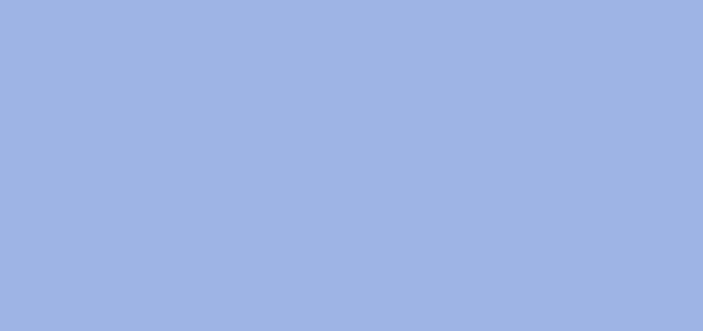
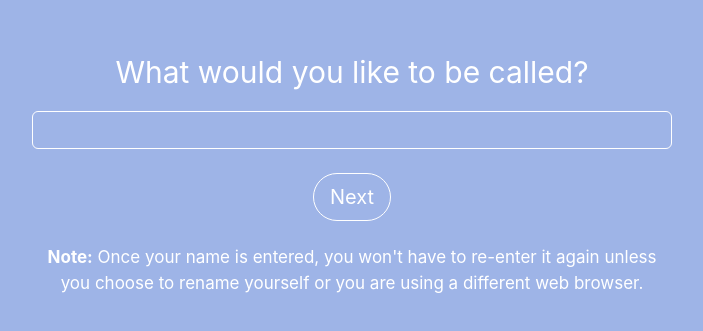
Before and after one commit to jsxNeko/daily-motivation, a React (Create React App) app: page /get-started in a window 1280 px wide. Before the commit this address had no page. Shown: the part 219-550 px from the top of the page, without its empty margins (288-991 px from the left). Built offline with nearby package versions, Linux system fonts and the light colour scheme.

Commit message:
Create user information screen

```diff
--- a/src/App.js
+++ b/src/App.js
@@ -1,5 +1,6 @@
 import './App.css';
-import Introduction from './components/Introduction.js';
+import Introduction from './components/Introduction';
+import UserInformation from './components/UserInformation';
 import { BrowserRouter, Routes, Route } from "react-router-dom";
 
 function App() {
@@ -8,6 +9,7 @@ function App() {
       <div className="App">
         <Routes>
           <Route index element={<Introduction/>}/>
+          <Route path="get-started" element={<UserInformation/>}/>
         </Routes>
       </div>
     </BrowserRouter>
--- a/src/components/Introduction.js
+++ b/src/components/Introduction.js
@@ -1,5 +1,5 @@
 import '../css/Introduction.css';
-import { useNavigate, Link } from 'react-router-dom';
+import { useNavigate } from 'react-router-dom';
 
 const Introduction = () => {
 	const navigate = useNavigate();
@@ -14,7 +14,7 @@ const Introduction = () => {
 			<div id="third-intro">Let's get you motivated to continue your day.</div>
 			<div id="fourth-intro">
 				<p>Start by telling me a little about how you are feeling right now.</p>
-				<button className="btn btn-lg btn-continue-introduction rounded-5">Continue</button>
+				<button className="btn btn-lg btn-continue-introduction rounded-5" onClick={() => navigate('get-started')}>Continue</button>
 			</div>
 		</section>
 	);
--- /dev/null
+++ b/src/components/UserInformation.js
@@ -0,0 +1,50 @@
+import '../css/UserInformation.css';
+import { useState } from 'react';
+import { useNavigate } from 'react-router-dom';
+
+const UserInformation = () => {
+	// Check if user already has a username entered previously
+	// If not then give a empty name until user enters a value
+	const [ name, setName ] = useState(localStorage.getItem('username') ?
+							JSON.parse(localStorage.getItem('username')) :
+							'');
+
+	const saveName = (e) => {
+		// Prevent button submit from refreshing page
+		e.preventDefault();
+
+		// Set user's username to localStorage
+		localStorage.setItem('username', JSON.stringify(name));
+
+		// Navigate to next page
+	};
+
+	return(
+		<section className="userInformationSection">
+			<form>
+				<div>
+					<label htmlFor="name">What would you like to be called?</label>
+					<input
+					className="form-control mt-3"
+					id="name"
+					type="text"
+					value={name}
+					onChange={(e) => setName(e.target.value)}
+					/>
+				</div>
+				<div>
+					<button
+					className="btn btn-lg btn-continue-introduction rounded-5 mt-4 mb-4"
+					onClick={(e) => saveName(e)}
+					>Next</button>
+					<p id="note-name">
+					<strong>Note:</strong> Once your name is entered, you won't have to re-enter it again unless you
+					choose to rename yourself or you are using a different web browser.
+					</p>
+				</div>
+			</form>
+		</section>
+	);
+};
+
+export default UserInformation;
--- /dev/null
+++ b/src/css/UserInformation.css
@@ -0,0 +1,19 @@
+.userInformationSection {
+	text-align: center;
+	font-size: 30px;
+	position: absolute;
+	transform: translate(-50%,-50%);
+	top: 50%;
+	left: 50%;
+}
+
+#name {
+	width: 50vw;
+	background-color: rgba(0,0,0,0);
+	border: 1px solid #fff;
+	color: white;
+}
+
+#note-name {
+	font-size: 17px;
+}
```
